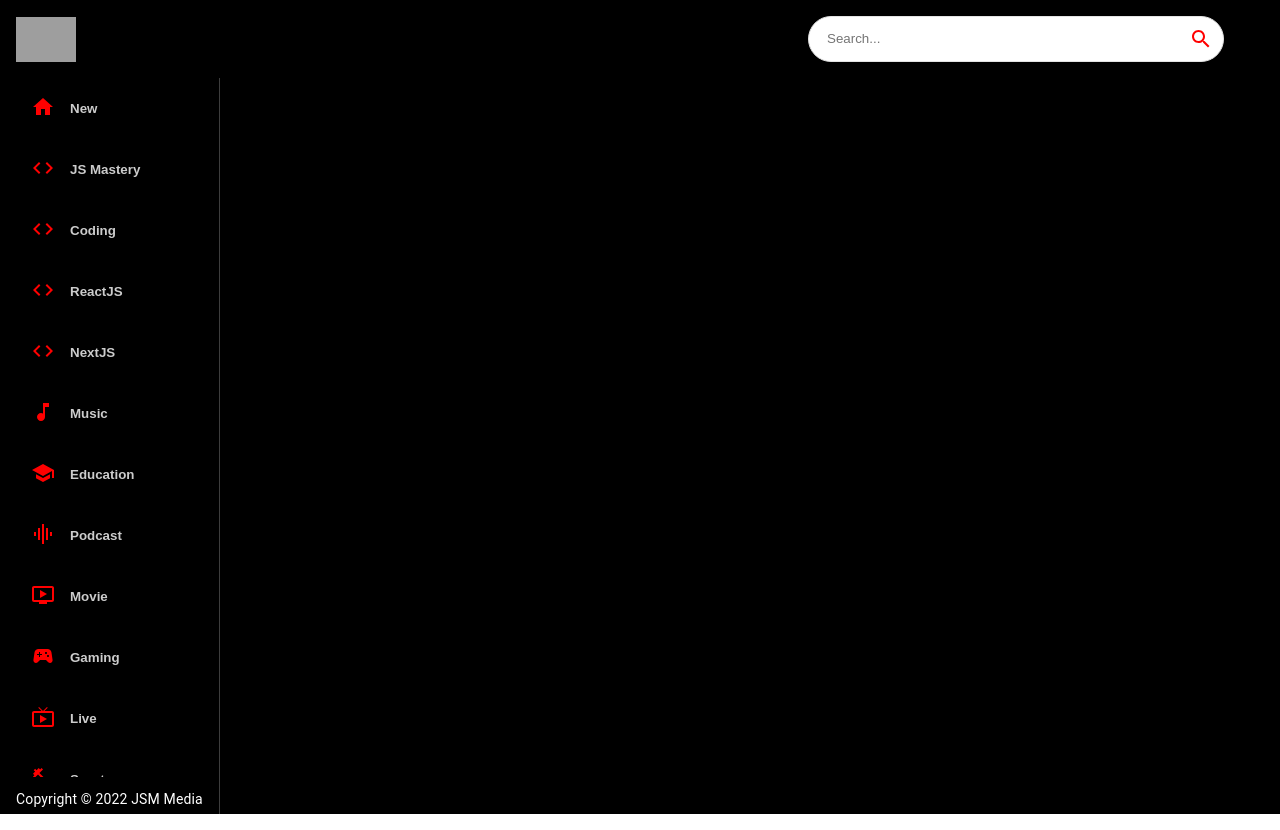
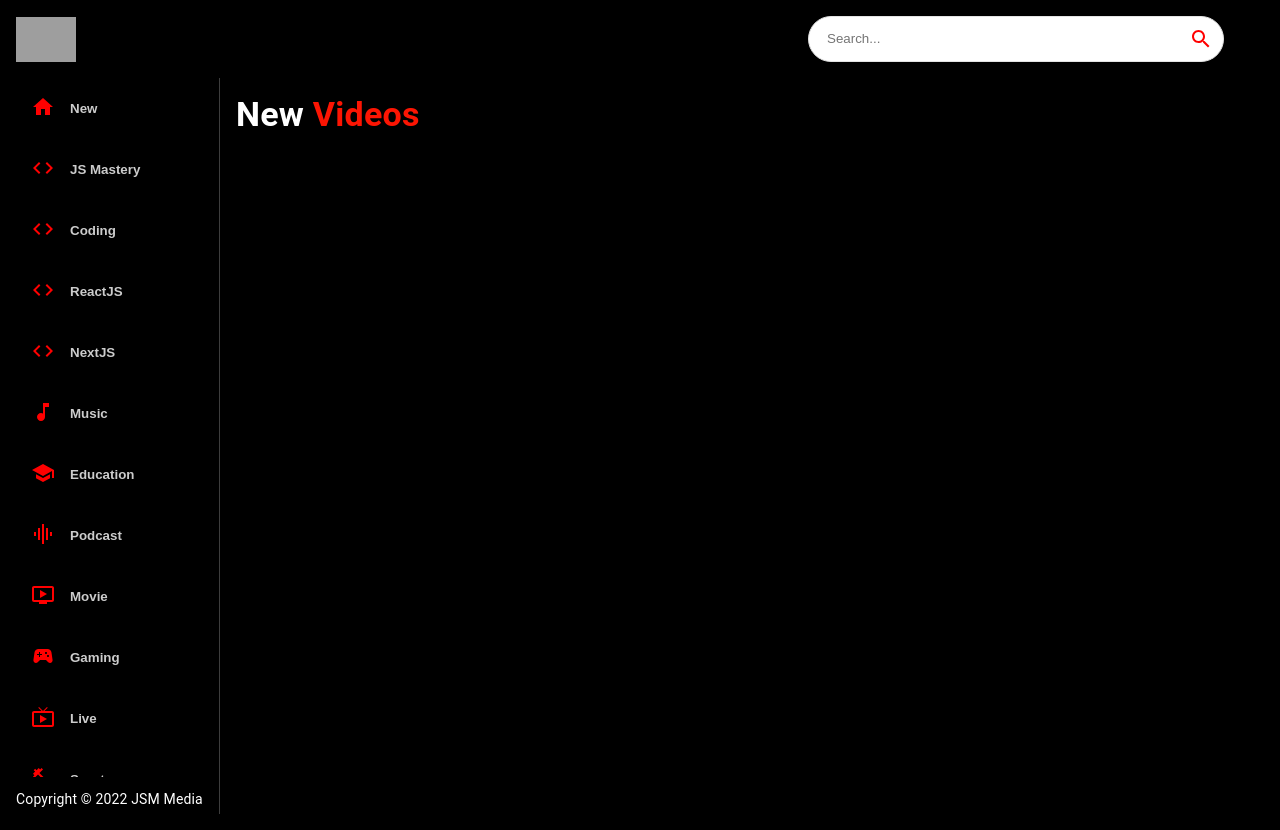
Before and after one commit to punjabinuclei/youtube-clone, a React (Create React App) app: page / in a window 1280 px wide. Built offline with nearby package versions, Linux system fonts and the light colour scheme; grey boxes are pictures that could not be loaded.

Commit message:
FeedSetupStructureDone

```diff
--- a/src/components/Feed.jsx
+++ b/src/components/Feed.jsx
@@ -1,7 +1,7 @@
 import React, { useEffect, useState } from "react";
 import { Box, Stack, Typography } from "@mui/material";
 
-import { Sidebar } from './index'
+import { Sidebar, Videos } from './index'
 
 
 const Feed = () => {
@@ -16,13 +16,13 @@
         </Typography>
       </Box>
 
-      {/* <Box p={2} sx={{ overflowY: "auto", height: "90vh", flex: 2 }}>
-      <Typography variant="h4" fontWeight="bold" mb={2} sx={{ color: "white" }}>
-        {selectedCategory} <span style={{ color: "#FC1503" }}>videos</span>
-      </Typography>
+      <Box p={2} sx={{ overflowY: "auto", height: "90vh", flex: 2 }}>
+        <Typography variant="h4" fontWeight="bold" mb={2} sx={{ color: "white" }}>
+          New <span style={{ color: "#FC1503" }}>Videos</span>
+        </Typography>
 
-      <Videos videos={videos} />
-    </Box> */}
+        <Videos videos={[]} />
+      </Box>
     </Stack>
   );
 }
--- /dev/null
+++ b/src/components/Videos.jsx
@@ -0,0 +1,9 @@
+import React from 'react'
+
+const Videos = () => {
+  return (
+    <div>Videos</div>
+  )
+}
+
+export default Videos
--- a/src/components/index.js
+++ b/src/components/index.js
@@ -5,3 +5,4 @@
 export {default as SearchFeed} from './SearchFeed'
 export { default as SearchBar } from './SearchBar';
 export {default as Sidebar} from './Sidebar'
+export {default as Videos} from './Videos'
```
